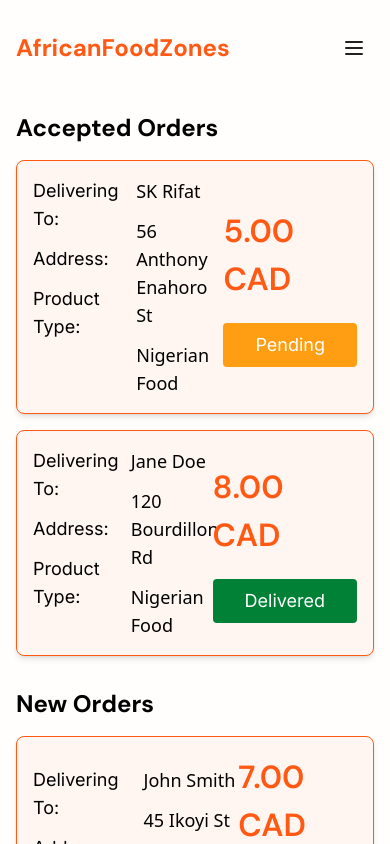
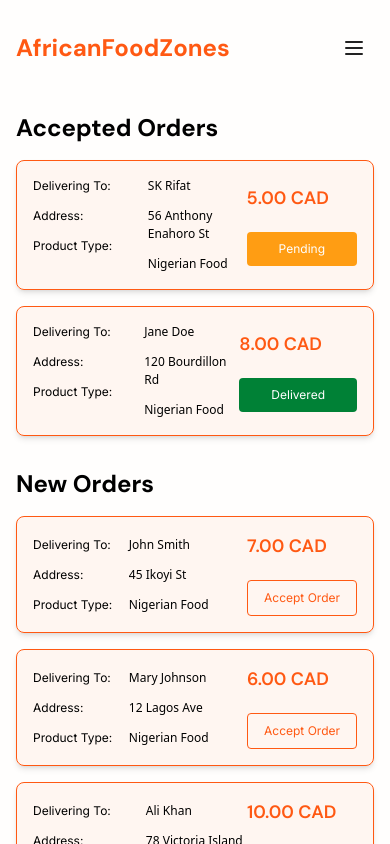
Before and after one commit to jihansofts/AfricanFoodWebsite, a Next.js app: page /rider-order-accept in a window 390 px wide. Shown: the top 844 px of the page. Built offline with nearby package versions, Linux system fonts and the light colour scheme.

Commit message:
update rider responsive

```diff
--- a/src/common/OrderCard.tsx
+++ b/src/common/OrderCard.tsx
@@ -17,35 +17,47 @@ export default function OrderCard({ orderData, updateStatus }: OrderCardProps) {
           className="border border-primary rounded-lg p-4 flex justify-between items-center bg-primary/5 shadow-md">
           <div className="grid grid-cols-2 gap-4">
             <div className="space-y-3">
-              <p className="text-lg font-medium font-inter">Delivering To:</p>
-              <p className="text-lg font-medium font-inter">Address:</p>
-              <p className="text-lg font-medium font-inter">Product Type:</p>
+              <p className="lg:text-lg md:text-[16px] text-[12px] font-medium font-inter">
+                Delivering To:
+              </p>
+              <p className="lg:text-lg md:text-[16px] text-[12px] font-medium font-inter">
+                Address:
+              </p>
+              <p className="lg:text-lg md:text-[16px] text-[12px] font-medium font-inter">
+                Product Type:
+              </p>
             </div>
             <div className="space-y-3">
-              <p className="text-lg font-normal">{order.deliveringTO}</p>
-              <p className="text-lg font-normal">{order.address}</p>
-              <p className="text-lg font-normal">{order.productType}</p>
+              <p className="lg:text-lg md:text-[16px] text-[12px] font-normal">
+                {order.deliveringTO}
+              </p>
+              <p className="lg:text-lg md:text-[16px] text-[12px] font-normal">
+                {order.address}
+              </p>
+              <p className="lg:text-lg md:text-[16px] text-[12px] font-normal">
+                {order.productType}
+              </p>
             </div>
           </div>
           <div className="flex flex-col justify-between space-y-5">
-            <p className="text-[32px] font-sans font-semibold text-primary">
+            <p className="lg:text-[32px] md:text-[22px] text-[18px] font-sans font-semibold text-primary">
               {order.price.toFixed(2)} CAD
             </p>
             {order.status === "Accept Order" ? (
               <button
-                className="border border-primary text-primary text-lg font-inter px-4 py-2 rounded"
+                className="border border-primary text-primary lg:text-lg md:text-[16px] text-[12px] font-inter px-4 py-2 rounded"
                 onClick={() => updateStatus(order.id, "Pending")}>
                 Accept Order
               </button>
             ) : order.status === "Pending" ? (
               <button
-                className="bg-[#FF9D13] text-white px-8 py-2 text-lg font-inter rounded"
+                className="bg-[#FF9D13] text-white px-8 py-2 lg:text-lg md:text-[16px] text-[12px] font-inter rounded"
                 onClick={() => updateStatus(order.id, "Delivered")}>
                 Pending
               </button>
             ) : (
               <button
-                className="bg-[#008136] text-white px-8 py-2 text-lg font-inter rounded"
+                className="bg-[#008136] text-white px-8 py-2 lg:text-lg md:text-[16px] text-[12px] font-inter rounded"
                 disabled>
                 Delivered
               </button>
```
